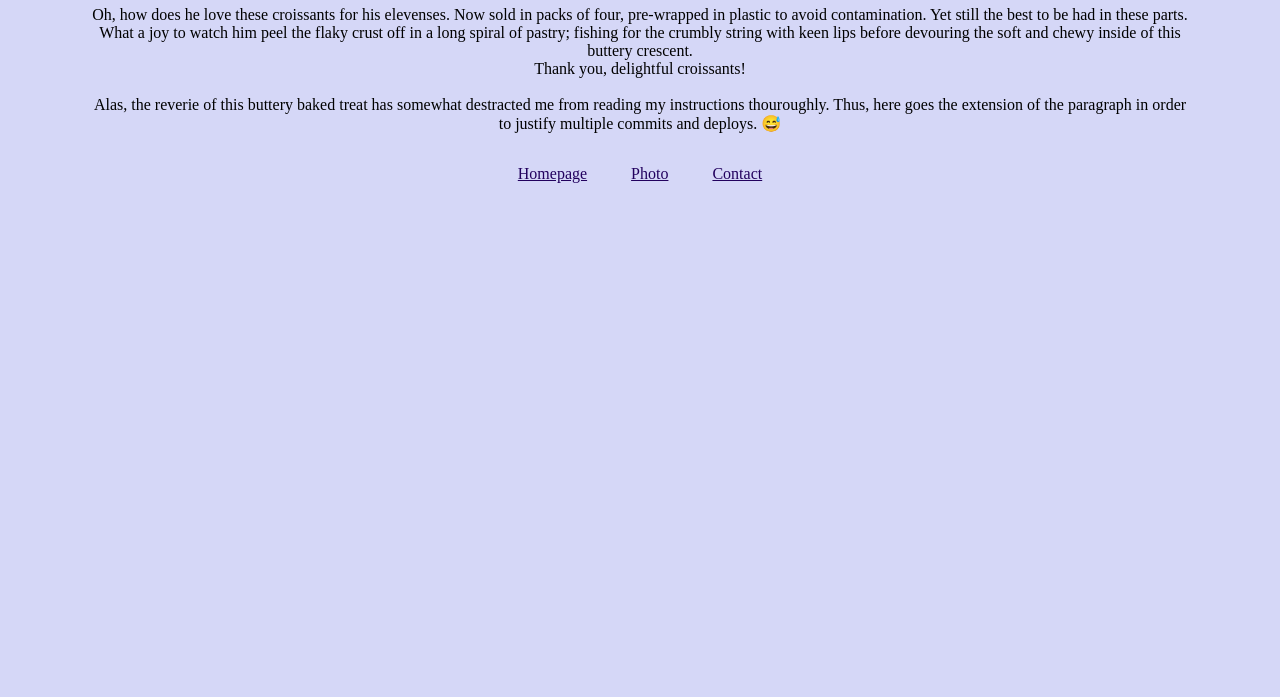
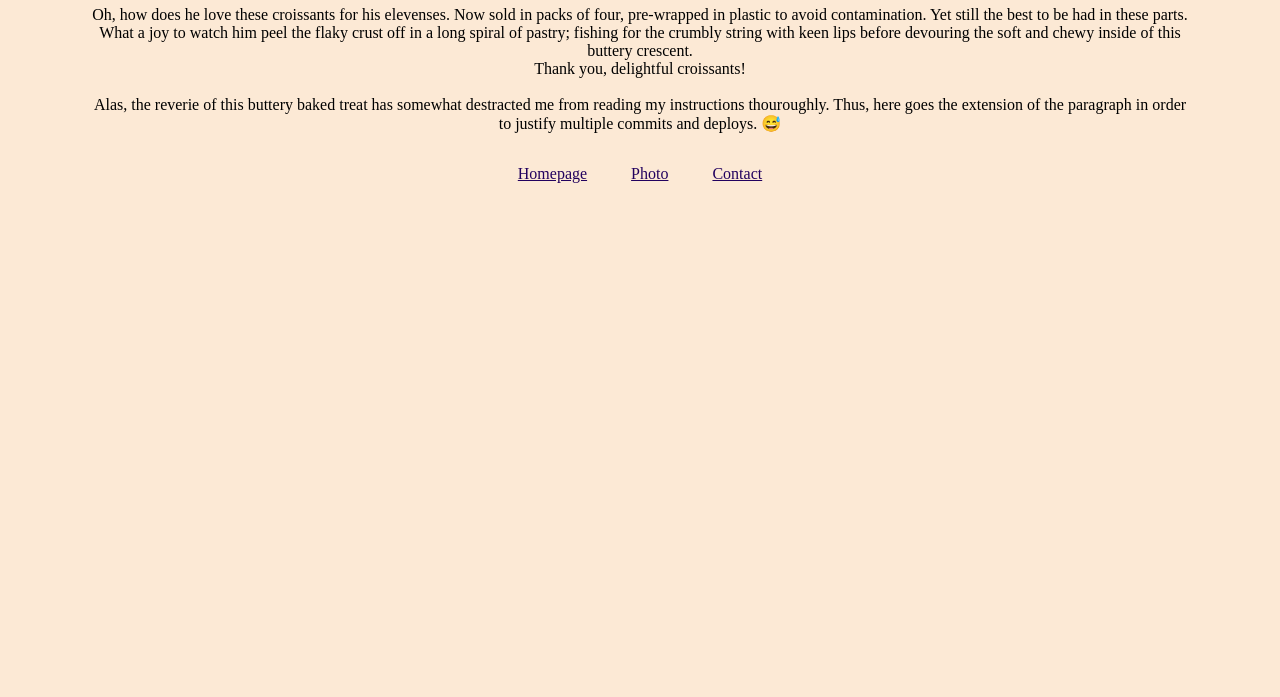
Before and after one commit to Kathrin-ddggxh/multiple-page-hosting-example, a plain HTML site: page index.html in a window 1280 px wide. Shown: the part 103-800 px from the top of the page. Drawn offline with Linux system fonts and the light colour scheme.

Commit message:
changed background color

```diff
--- a/styles/app.css
+++ b/styles/app.css
@@ -1,5 +1,5 @@
 body {
-  background-color: rgb(213, 215, 247);
+  background-color: rgb(252, 233, 213);
 }
 
 h1 {
```
